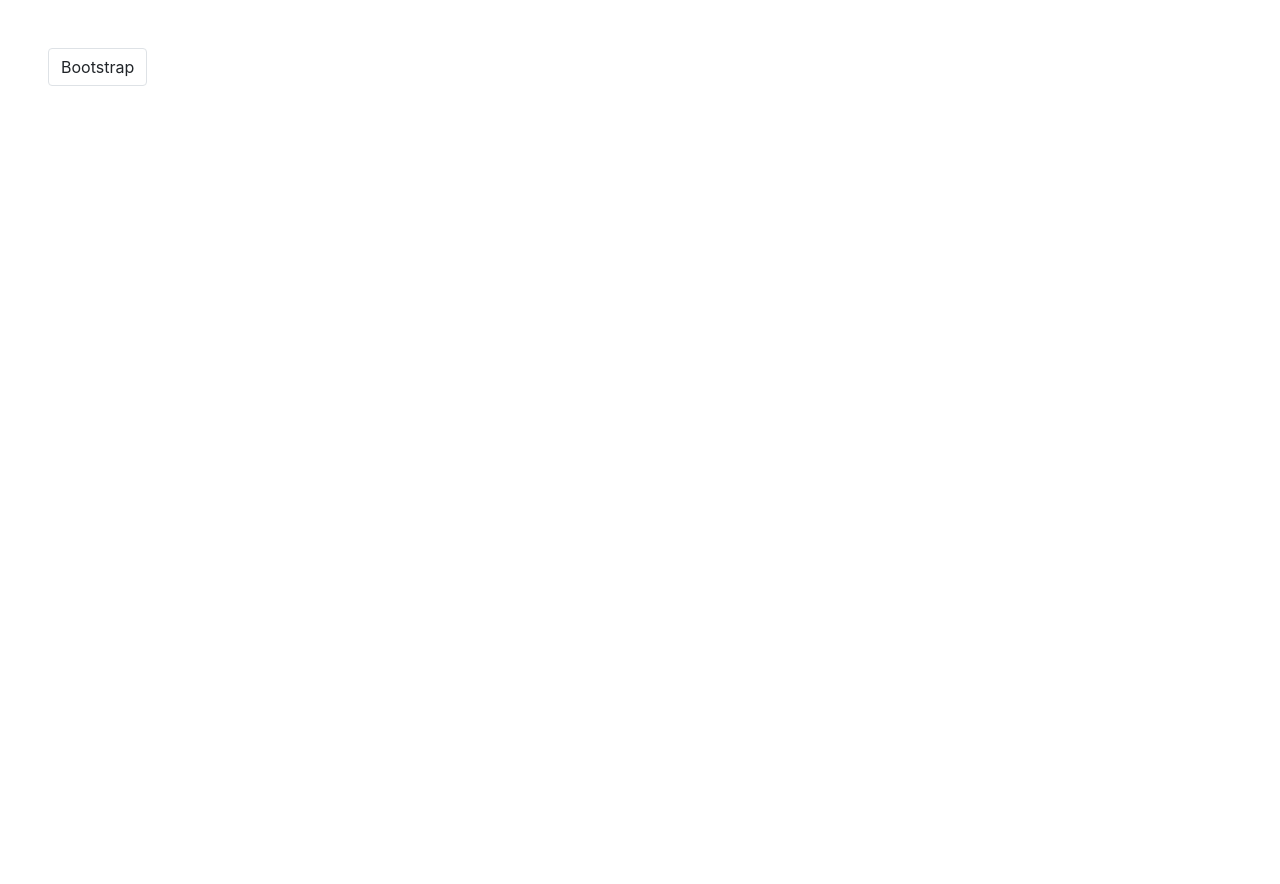
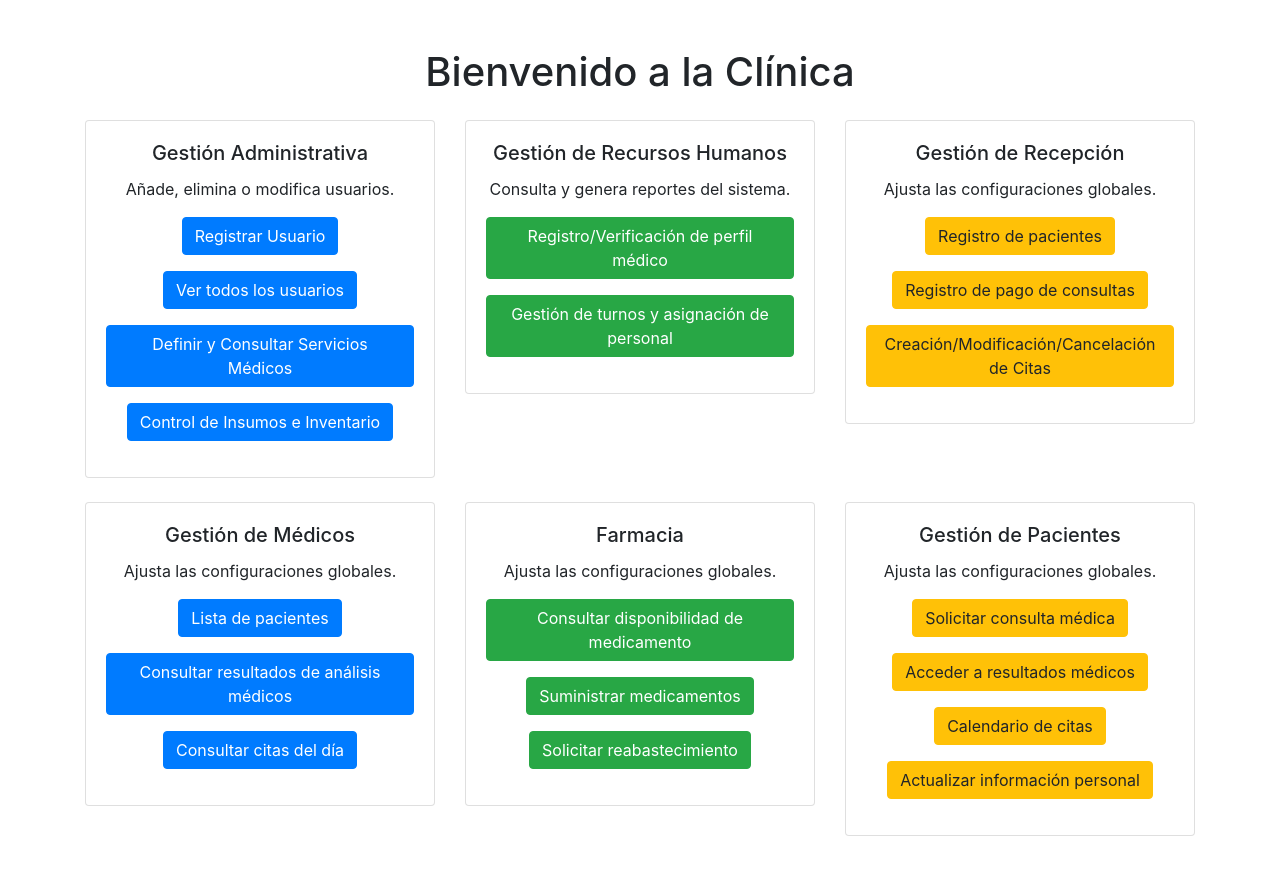
Before and after one commit to jaiderrico11/ClinicaDS7, a PHP site: page / in a window 1280 px wide. Before the commit the page is almost empty. Before the commit the page ends 86 px from the top, so only its background shows below. Run offline with PHP 8.4, Linux system fonts and the light colour scheme.

Commit message:
Index actualizado
Agregado algunos módulos

```diff
--- a/index.php
+++ b/index.php
@@ -1,18 +1,87 @@
-<!DOCTYPE html>
-<html lang="es">
+<?php require("./template/header.php") ?>
 
-<head>
-    <meta charset="UTF-8">
-    <meta name="viewport" content="width=device-width, initial-scale=1.0">
-    <title>Clinica</title>
-    <link href="https://stackpath.bootstrapcdn.com/bootstrap/4.5.2/css/bootstrap.min.css" rel="stylesheet">
-</head>
+<!-- Contenido principal -->
+<div class="container mt-5">
+    <h1 class="text-center">Bienvenido a la Clínica</h1>
+    <div class="row my-4">
 
-<body>
-    <h1 class="btn m-5 border">Bootstrap</h1>
-    <script src="https://code.jquery.com/jquery-3.5.1.slim.min.js"></script>
-    <script src="https://cdn.jsdelivr.net/npm/@popperjs/core@2.9.1/dist/umd/popper.min.js"></script>
-    <script src="https://stackpath.bootstrapcdn.com/bootstrap/4.5.2/js/bootstrap.min.js"></script>
-</body>
+        <div class="col-md-4 mb-4">
+            <div class="card text-center">
+                <div class="card-body">
+                    <h5 class="card-title">Gestión Administrativa</h5>
+                    <p class="card-text">Añade, elimina o modifica usuarios.</p>
+                    <a href="#" class="btn btn-primary mb-3">Registrar Usuario</a>
+                    <a href="#" class="btn btn-primary mb-3">Ver todos los usuarios</a>
+                    <a href="#" class="btn btn-primary mb-3">Definir y Consultar Servicios Médicos</a>
+                    <a href="#" class="btn btn-primary mb-3">Control de Insumos e Inventario</a>
+                </div>
+            </div>
+        </div>
 
-</html>
+        <div class="col-md-4 mb-4">
+            <div class="card text-center">
+                <div class="card-body">
+                    <h5 class="card-title">Gestión de Recursos Humanos</h5>
+                    <p class="card-text">Consulta y genera reportes del sistema.</p>
+                    <a href="#" class="btn btn-success mb-3">Registro/Verificación de perfil médico</a>
+                    <a href="#" class="btn btn-success mb-3">Gestión de turnos y asignación de personal</a>
+                </div>
+            </div>
+        </div>
+
+        <div class="col-md-4 mb-4">
+            <div class="card text-center">
+                <div class="card-body">
+                    <h5 class="card-title">Gestión de Recepción</h5>
+                    <p class="card-text">Ajusta las configuraciones globales.</p>
+                    <a href="#" class="btn btn-warning mb-3">Registro de pacientes</a>
+                    <a href="#" class="btn btn-warning mb-3">Registro de pago de consultas</a>
+                    <a href="#" class="btn btn-warning mb-3">Creación/Modificación/Cancelación de Citas</a>
+                </div>
+            </div>
+        </div>
+
+        <div class="col-md-4 mb-4">
+            <div class="card text-center">
+                <div class="card-body">
+                    <h5 class="card-title">Gestión de Médicos</h5>
+                    <p class="card-text">Ajusta las configuraciones globales.</p>
+                    <a href="#" class="btn btn-primary mb-3">Lista de pacientes</a>
+                    <a href="#" class="btn btn-primary mb-3">Consultar resultados de análisis médicos</a>
+                    <a href="#" class="btn btn-primary mb-3">Consultar citas del día</a>
+                </div>
+            </div>
+        </div>
+
+        <div class="col-md-4 mb-4">
+            <div class="card text-center">
+                <div class="card-body">
+                    <h5 class="card-title">Farmacia</h5>
+                    <p class="card-text">Ajusta las configuraciones globales.</p>
+                    <a href="#" class="btn btn-success mb-3">Consultar disponibilidad de medicamento</a>
+                    <a href="#" class="btn btn-success mb-3">Suministrar medicamentos</a>
+                    <a href="#" class="btn btn-success mb-3">Solicitar reabastecimiento</a>
+                </div>
+            </div>
+        </div>
+
+        <div class="col-md-4 mb-4">
+            <div class="card text-center">
+                <div class="card-body">
+                    <h5 class="card-title">Gestión de Pacientes</h5>
+                    <p class="card-text">Ajusta las configuraciones globales.</p>
+                    <a href="#" class="btn btn-warning mb-3">Solicitar consulta médica</a>
+                    <a href="#" class="btn btn-warning mb-3">Acceder a resultados médicos</a>
+                    <a href="#" class="btn btn-warning mb-3">Calendario de citas</a>
+                    <a href="#" class="btn btn-warning mb-3">Actualizar información personal</a>
+                </div>
+            </div>
+        </div>
+    </div>
+</div>
+
+<script src="https://code.jquery.com/jquery-3.5.1.slim.min.js"></script>
+<script src="https://cdn.jsdelivr.net/npm/@popperjs/core@2.9.1/dist/umd/popper.min.js"></script>
+<script src="https://stackpath.bootstrapcdn.com/bootstrap/4.5.2/js/bootstrap.min.js"></script>
+
+<?php require("./template/footer.php") ?>
--- a/template/footer.php
+++ b/template/footer.php
@@ -0,0 +1,6 @@
+<footer>
+
+</footer>
+</body>
+
+</html>
--- /dev/null
+++ b/template/header.php
@@ -0,0 +1,11 @@
+<!DOCTYPE html>
+<html lang="es">
+
+<head>
+    <meta charset="UTF-8">
+    <meta name="viewport" content="width=device-width, initial-scale=1.0">
+    <title>Clinica</title>
+    <link href="https://stackpath.bootstrapcdn.com/bootstrap/4.5.2/css/bootstrap.min.css" rel="stylesheet">
+</head>
+
+<body>
```
